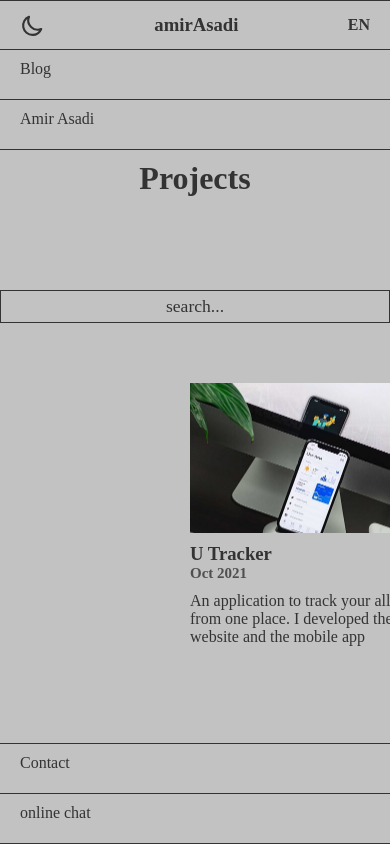
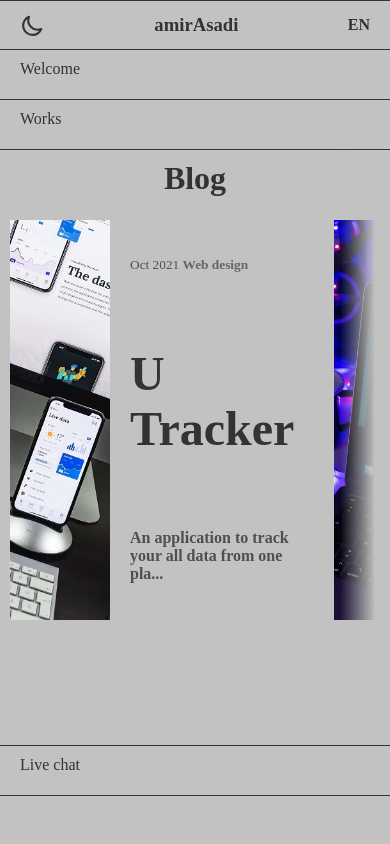
Before and after one commit to amirmasadi/simple-pwa, a React (Create React App) app: page / in a window 390 px wide. Built offline with nearby package versions, Linux system fonts and the light colour scheme; no server answers; the database is empty; the HTML template or start-up script is replaced by a standard one; a web font is replaced by a local one.

Commit message:
blog sec

```diff
--- a/src/assets/projData.js
+++ b/src/assets/projData.js
@@ -10,60 +10,70 @@ const projData = [
     name: "U Tracker",
     desc: "An application to track your all data from one place. I developed the website and the mobile app",
     img: UTrackerImg,
+    subject: "Web design",
   },
   {
     id: 2,
     name: "Green CTG",
     desc: "An app to help people to get an overview of how they can make the city beautiful.",
     img: GreenCtgImg,
+    subject: "React native",
   },
   {
     id: 3,
     name: "Coin Tracker",
     desc: "Using this app you can track any e coin. Also you will get a good advise about investment form the professional",
     img: CoinTrackerImg,
+    subject: "Tutorial",
   },
   {
     id: 4,
     name: "Cavin's Portfolio",
     desc: "A portfolio for Cavin jr. A artist from New york city. The portfolio is made using ReactJs and GatsbyJs.",
     img: CavinImg,
+    subject: "design",
   },
   {
     id: 5,
     name: "Tracking Soft",
     desc: "A tracking website that will show the performance of the website. Also you will get some useful advice to improve the performance.",
     img: ProjectImg,
+    subject: "web design",
   },
   {
     id: 6,
     name: "U Tracker",
     desc: "An application to track your all data from one place. I developed the website and the mobile app",
     img: UTrackerImg,
+    subject: "React",
   },
   {
     id: 7,
     name: "Green CTG",
     desc: "An app to help people to get an overview of how they can make the city beautiful.",
     img: GreenCtgImg,
+    subject: "Javascript",
   },
   {
     id: 8,
     name: "Coin Tracker",
     desc: "Using this app you can track any e coin. Also you will get a good advise about investment form the professional",
     img: CoinTrackerImg,
+    subject: "web design",
   },
   {
     id: 9,
     name: "Cavin's Portfolio",
     desc: "A portfolio for Cavin jr. A artist from New york city. The portfolio is made using ReactJs and GatsbyJs.",
     img: CavinImg,
+    subject: "design",
   },
   {
     id: 10,
     name: "Tracking Soft",
     desc: "A tracking website that will show the performance of the website. Also you will get some useful advice to improve the performance.",
     img: ProjectImg,
+    subject: "React",
   },
 ];
 
--- a/src/components/MainPage.js
+++ b/src/components/MainPage.js
@@ -1,6 +1,7 @@
 import { useEffect, useState } from "react";
 import SwiperCore, { Keyboard } from "swiper";
 import { Swiper, SwiperSlide } from "swiper/react";
+import BlogSec from "./blogSec/BlogSec";
 import ChatSec from "./chatSec/ChatSec";
 import Header from "./Header";
 import "./mainPage.css";
@@ -40,20 +41,21 @@ export default function MainPage() {
         virtualTranslate={true}
       >
         <SwiperSlide className="swiper-item">
-          <h3 className="swiper-item-title">Blog</h3>
+          <h3 className="swiper-item-title">Welcome</h3>
         </SwiperSlide>
         <SwiperSlide className="swiper-item">
-          <h3 className="swiper-item-title">Amir Asadi</h3>
-        </SwiperSlide>
-        <SwiperSlide className="swiper-item">
-          <h3 className="swiper-item-title">Projects</h3>
+          <h3 className="swiper-item-title">Works</h3>
           <ProjSec />
         </SwiperSlide>
         <SwiperSlide className="swiper-item">
+          <h3 className="swiper-item-title">Blog</h3>
+          <BlogSec />
+        </SwiperSlide>
+        {/* <SwiperSlide className="swiper-item">
           <h3 className="swiper-item-title">Contact</h3>
-        </SwiperSlide>
+        </SwiperSlide> */}
         <SwiperSlide className="swiper-item">
-          <h3 className="swiper-item-title">online chat</h3>
+          <h3 className="swiper-item-title">Live chat</h3>
           <ChatSec />
         </SwiperSlide>
       </Swiper>
--- /dev/null
+++ b/src/components/blogSec/BlogSec.js
@@ -0,0 +1,30 @@
+import "./blogSec.css";
+import projData from "../../assets/projData";
+import { useState } from "react";
+
+export default function BlogSec() {
+  const [pData, setPData] = useState(projData);
+
+  let d = new Date();
+  let t = d.toDateString().split(" ");
+
+  return (
+    <div className="blog-sec">
+      <div className="blogs-wrapper">
+        {pData.map((blog) => (
+          <div key={blog.id} className="blog-items">
+            <img src={blog.img} alt="blog-img" />
+            <div>
+              <small>
+                {t[1] + " " + t[3] + " "}
+                <span>{" " + blog.subject}</span>
+              </small>
+              <h3>{blog.name}</h3>
+              <span>{blog.desc.substring(0, 50)}...</span>
+            </div>
+          </div>
+        ))}
+      </div>
+    </div>
+  );
+}
--- /dev/null
+++ b/src/components/blogSec/blogSec.css
@@ -0,0 +1,80 @@
+.blog-sec {
+  /* height: 100%; */
+  width: 100%;
+  overflow-y: scroll;
+  opacity: 0;
+  transition: opacity 1s ease;
+  padding: 40px;
+  padding-top: 100px;
+  position: relative;
+}
+.swiper-slide-active .blog-sec {
+  transition: opacity 1s ease;
+  opacity: 1;
+}
+.blog-items {
+  display: flex;
+  align-items: center;
+  height: 250px;
+  margin-bottom: 50px;
+}
+.blog-sec::after {
+  content: "";
+  position: absolute;
+  right: 0;
+  top: 0;
+  height: 100%;
+  width: 50px;
+  background: linear-gradient(to right, #00000000 0%, var(--gray-2) 70%);
+  z-index: 2;
+}
+.blog-items img {
+  width: 100px;
+  height: 100%;
+  object-fit: cover;
+}
+.blog-items div {
+  display: flex;
+  flex-direction: column;
+  justify-content: space-around;
+  height: 100%;
+  margin-left: 20px;
+}
+.blog-items small {
+  color: var(--black);
+  opacity: 0.8;
+}
+.blog-items h3 {
+  font-size: 3rem;
+  color: var(--black);
+}
+.blog-items span {
+  font-weight: bold;
+  color: var(--black);
+  opacity: 0.8;
+}
+
+@media screen and (max-width: 1024px) {
+  .blog-sec {
+    padding-top: 200px;
+  }
+}
+@media screen and (max-width: 786px) {
+  .blog-sec {
+    padding: 10px;
+    padding-top: 70px;
+    overflow: hidden;
+  }
+  .blogs-wrapper {
+    display: flex;
+    flex-direction: row;
+    flex-wrap: nowrap;
+    overflow-x: auto;
+    white-space: nowrap;
+  }
+  .blog-items {
+    white-space: initial;
+    height: 400px;
+    margin-right: 40px;
+  }
+}
--- a/src/components/projSec/proJsec.css
+++ b/src/components/projSec/proJsec.css
@@ -1,12 +1,23 @@
 .proj-sec {
   height: 100%;
   width: 100%;
-  display: grid;
-  place-content: center;
   overflow-y: scroll;
   opacity: 0;
   transition: opacity 1s ease;
   padding-top: 100px;
+  display: flex;
+  flex-direction: column;
+  position: relative;
+}
+.proj-sec::after {
+  content: "";
+  position: absolute;
+  right: 0;
+  top: 0;
+  height: 100%;
+  width: 50px;
+  background: linear-gradient(to right, #00000000 0%, var(--gray-2) 70%);
+  z-index: 2;
 }
 .swiper-slide-active .proj-sec {
   transition: opacity 1s ease;
```
